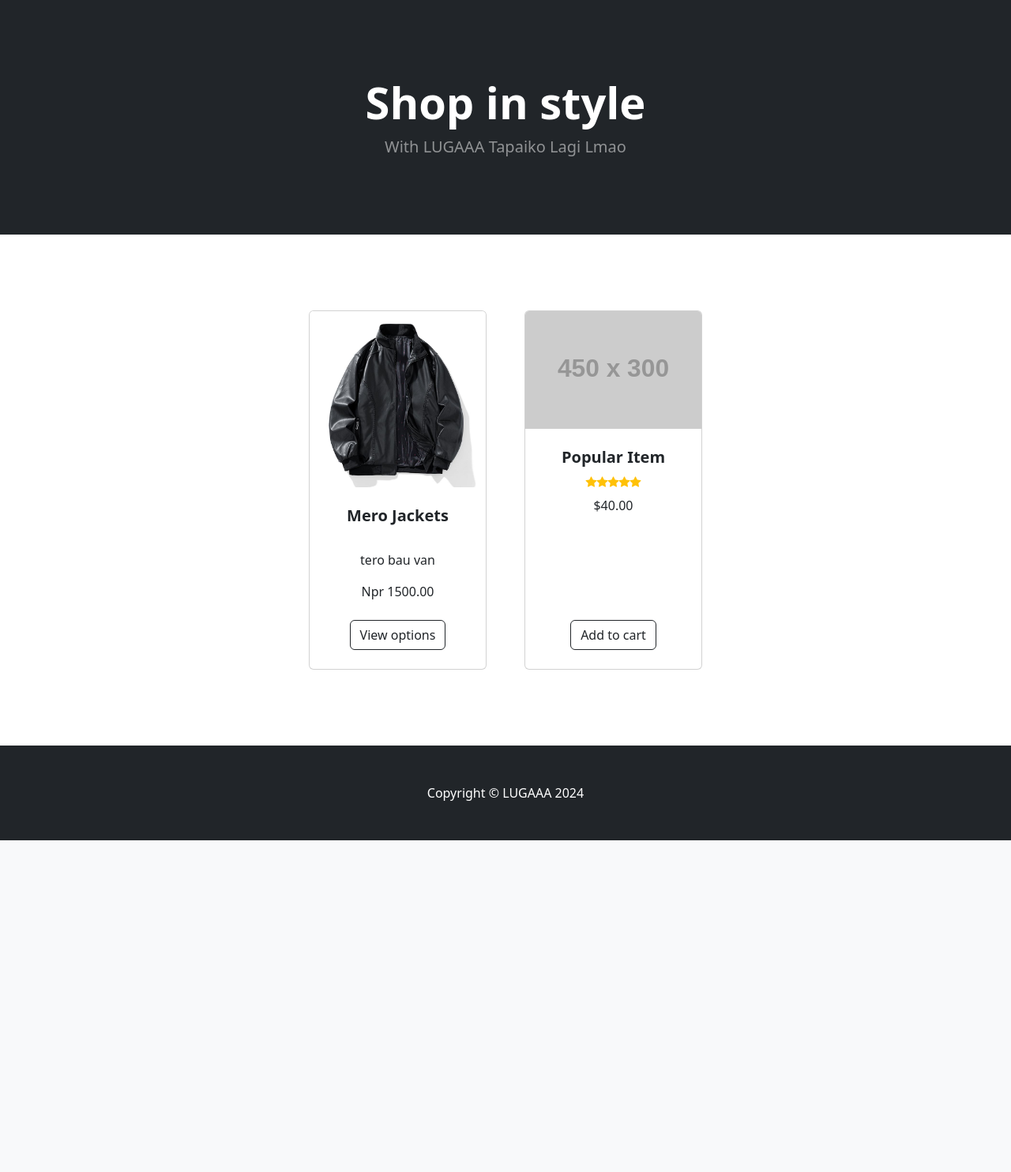
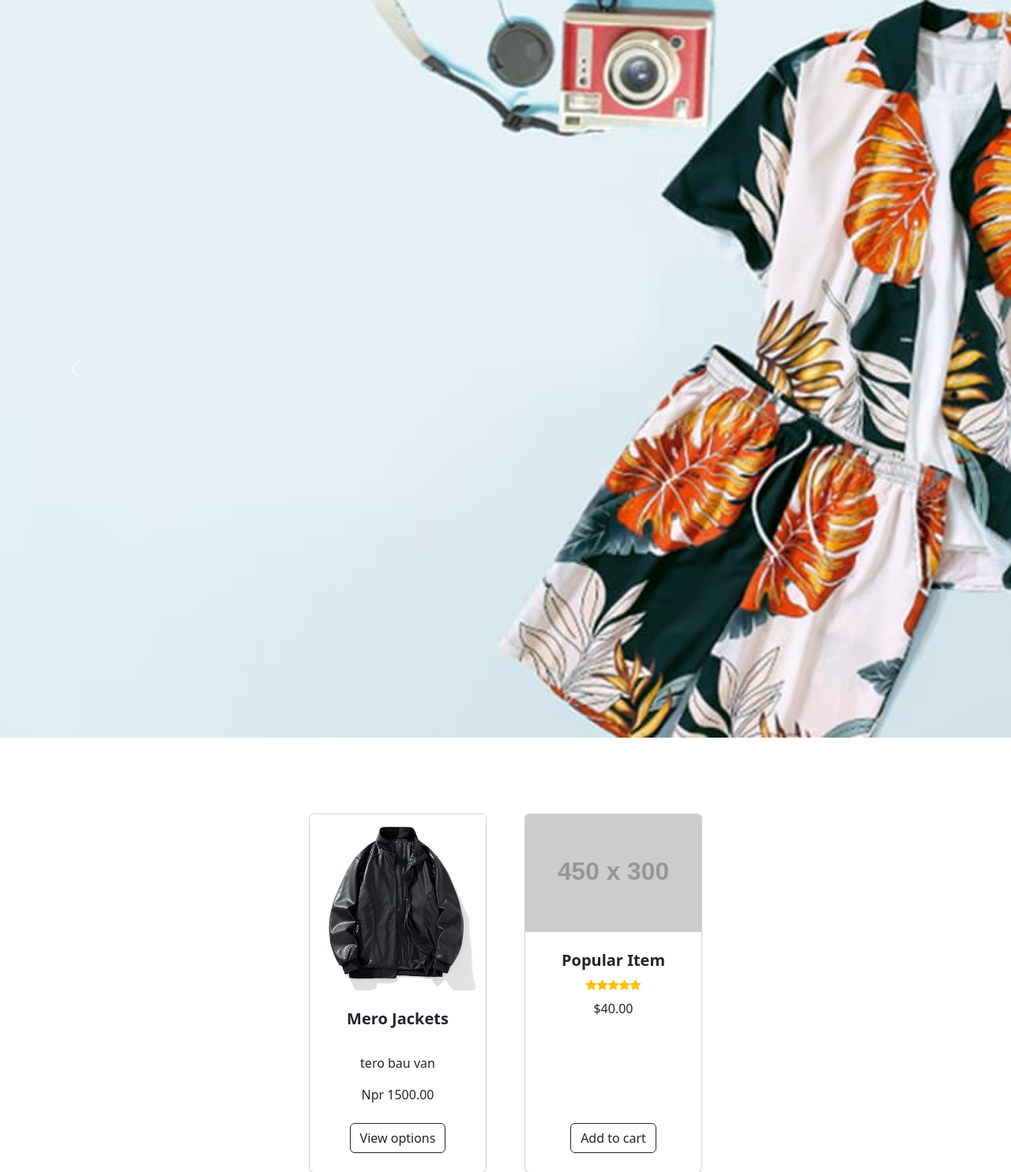
Before and after one commit to AnishRM-ai/EcommerceWebsiteIn-Django, a Django app: page / in a window 1280 px wide. Shown: the part 56-1540 px from the top of the page at 79% size. Before the commit the page ends 1120 px from the top, so only its background shows below. Run offline with Django 5.2, Linux system fonts and the light colour scheme; data comes from the database, SQL or seed files in the repository; both versions use the stored data as it was after the commit; grey boxes labelled with a size stand in for pictures from a placeholder-image service; some libraries are stand-ins or nearby versions.

Commit message:
added design for category summary and home page

```diff
--- a/store/templates/base.html
+++ b/store/templates/base.html
@@ -9,6 +9,7 @@
         <meta name="description" content="" />
         <meta name="author" content="" />
         <title>LUGAAA</title>
+        <link href="https://cdn.jsdelivr.net/npm/bootstrap@5.3.0-alpha1/dist/css/bootstrap.min.css" rel="stylesheet">
         <!-- Favicon-->
         <link rel="icon" type="image/x-icon" href="{% static 'assets/favicon.ico' %}" />
         <!-- Bootstrap icons-->
@@ -40,11 +41,15 @@
         <footer class="py-5 bg-dark">
             <div class="container"><p class="m-0 text-center text-white">Copyright &copy; LUGAAA 2024</p></div>
         </footer>
+        <!-- Bootstrap and jQuery JS -->
+        <!-- <script src="https://cdn.jsdelivr.net/npm/@popperjs/core@2.11.6/dist/umd/popper.min.js"></script>
+        <script src="https://cdn.jsdelivr.net/npm/bootstrap@5.3.0-alpha1/dist/js/bootstrap.min.js"></script> -->
         <script src="https://code.jquery.com/jquery-3.6.0.min.js"></script>
         <script src="https://maxcdn.bootstrapcdn.com/bootstrap/4.5.2/js/bootstrap.min.js"></script>
         <script src="https://cdn.jsdelivr.net/npm/bootstrap@5.2.3/dist/js/bootstrap.bundle.min.js"></script>
 
         <!-- Core theme JS-->
         <script src="{% static 'js/scripts.js' %}"></script>
+
     </body>
 </html>
--- a/store/templates/home.html
+++ b/store/templates/home.html
@@ -4,14 +4,29 @@
 {% block content %}
 
         <!-- Header-->
-        <header class="bg-dark py-5">
-            <div class="container px-4 px-lg-5 my-5">
-                <div class="text-center text-white">
-                    <h1 class="display-4 fw-bolder">Shop in style</h1>
-                    <p class="lead fw-normal text-white-50 mb-0">With LUGAAA Tapaiko Lagi Lmao</p>
-                </div>
+        <div id="carouselExample" class="carousel slide" data-bs-ride="carousel">
+            <div class="carousel-inner">
+              <div class="carousel-item active">
+                <img src="slide1.jpg" class="d-block w-100" alt="Image 1">
+              </div>
+              <div class="carousel-item">
+                <img src="slide2.png" class="d-block w-100" alt="Image 2">
+              </div>
+              <div class="carousel-item">
+                <img src="slide3.png" class="d-block w-100" alt="Image 3">
+              </div>
             </div>
-        </header>
+            <button class="carousel-control-prev" type="button" data-bs-target="#carouselExample" data-bs-slide="prev">
+              <span class="carousel-control-prev-icon" aria-hidden="true"></span>
+              <span class="visually-hidden">Previous</span>
+            </button>
+            <button class="carousel-control-next" type="button" data-bs-target="#carouselExample" data-bs-slide="next">
+              <span class="carousel-control-next-icon" aria-hidden="true"></span>
+              <span class="visually-hidden">Next</span>
+            </button>
+          </div>
+
+
 
 
 
```
Also changed, not shown: store/templates/category_summary.html (+32 -19 lines), db.sqlite3, store/templates/slide1.jpg (added), store/templates/slide2.png (added), store/templates/slide3.png (added).
